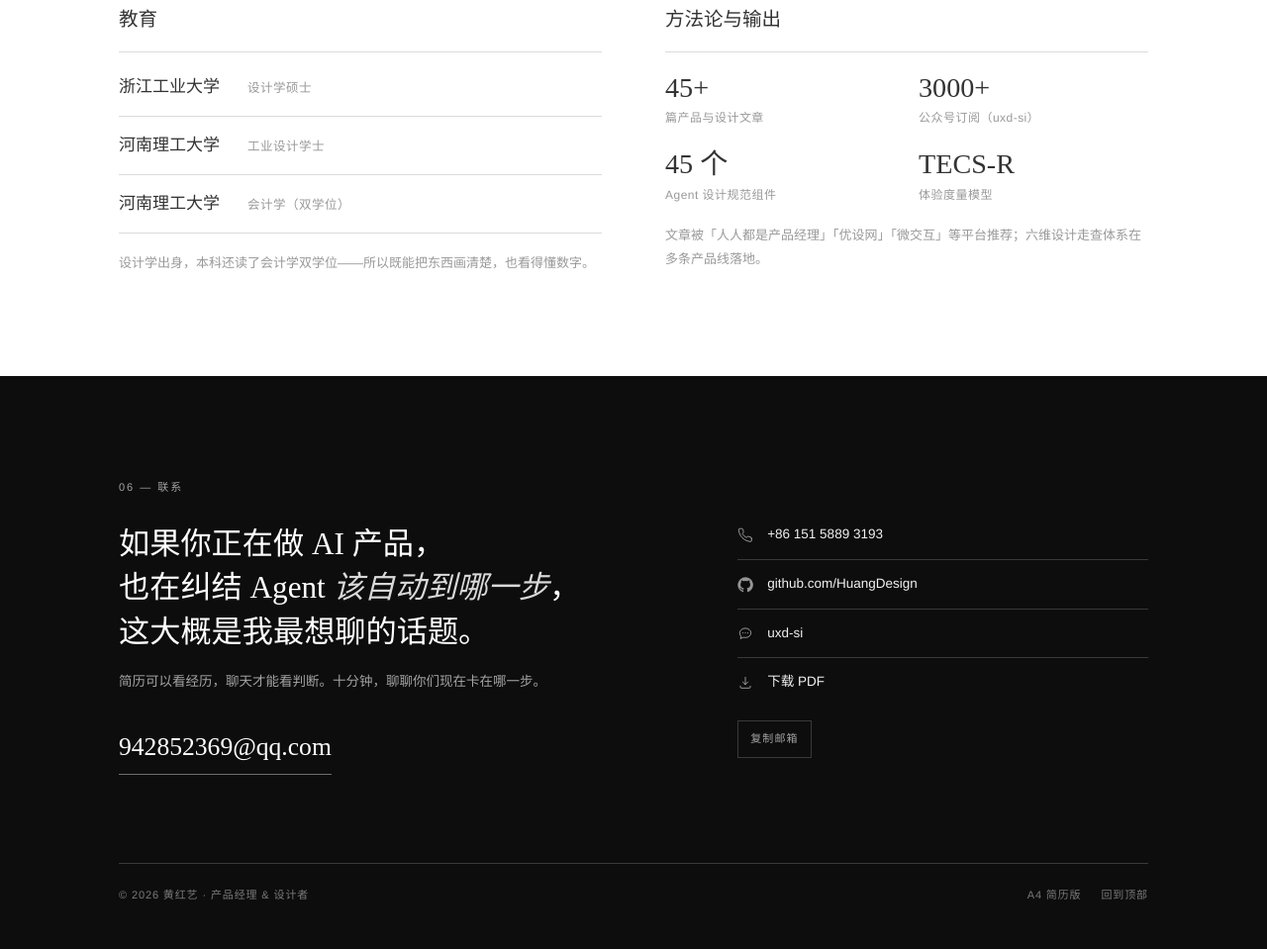
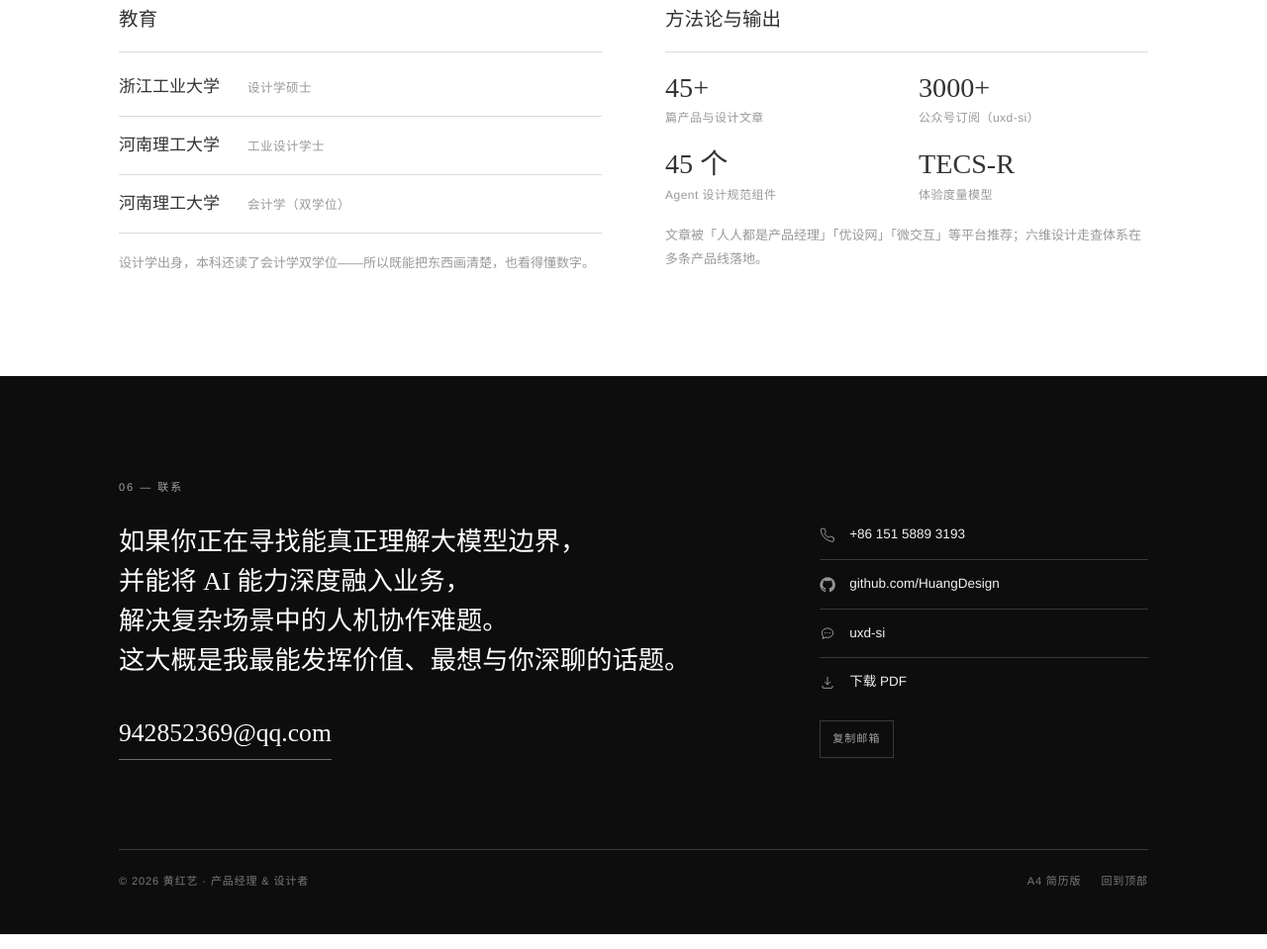
Before and after one commit to HuangDesign/Resume, a plain HTML site: page index.html in a window 1280 px wide. Shown: the part 5538-6497 px from the top of the page at 99% size. Drawn offline with Linux system fonts and the light colour scheme.

Commit message:
联系区文案改为「能理解大模型边界」版本
- 换掉原 CTA 标题与副标题，改为四句：理解边界 / 融入业务 / 解决人机协作难题 / 价值主张
- 长句按语义断行，去掉副标题行；标题字号与栏宽随之调整

```diff
--- a/index.html
+++ b/index.html
@@ -356,16 +356,15 @@
     font-size:11px;letter-spacing:.18em;text-transform:uppercase;color:var(--light-soft);
   }
   .contact__grid{
-    display:grid;grid-template-columns:minmax(0,1.15fr) minmax(0,.85fr);
+    display:grid;grid-template-columns:minmax(0,1.32fr) minmax(0,.68fr);
     gap:clamp(32px,5vw,72px);margin-top:26px;
   }
   .contact h2{
     font-family:var(--serif);font-weight:400;
-    font-size:clamp(1.35rem,2.45vw,1.95rem);line-height:1.42;color:#fff;
-    max-width:100%;
+    font-size:clamp(1.28rem,2.05vw,1.68rem);line-height:1.52;color:#fff;
+    max-width:100%;text-wrap:pretty;
   }
   .contact h2 em{font-style:italic;color:#d9d9d9;}
-  .contact__text{margin-top:16px;font-size:13.5px;line-height:1.85;color:var(--light-soft);max-width:34em;}
   .contact__mail{
     display:inline-block;margin-top:30px;
     font-family:var(--serif);font-size:clamp(1.15rem,2.2vw,1.6rem);
@@ -484,7 +483,7 @@
     .edu__row{gap:2px 10px;}
 
     /* 联系 */
-    .contact h2{font-size:clamp(1.08rem,5.4vw,1.36rem);line-height:1.5;}
+    .contact h2{font-size:clamp(1rem,4.6vw,1.3rem);line-height:1.55;}
     .contact__mail{font-size:clamp(1.02rem,5.4vw,1.4rem);word-break:break-all;}
     .copy-btn{padding:11px 16px;font-size:11.5px;}
     .foot{flex-direction:column;align-items:flex-start;gap:9px;}
@@ -508,7 +507,7 @@
     .section{padding:18pt 0 0;break-inside:avoid;}
     .contact{background:#fff;color:#111;padding:18pt 0;margin-top:18pt;border-top:1px solid #ccc;}
     .contact h2,.contact__mail,.contact__item a,.contact__item p{color:#111;}
-    .contact__icon,.contact__text,.foot{color:#555;}
+    .contact__icon,.foot{color:#555;}
     .foot{border-top-color:#ccc;}
     .js [data-reveal]{opacity:1;transform:none;}
   }
@@ -867,8 +866,7 @@
 
       <div class="contact__grid">
         <div>
-          <h2>如果你正在做 AI 产品，<br class="contact__br">也在纠结 Agent <em>该自动到哪一步</em>，<br class="contact__br">这大概是我最想聊的话题。</h2>
-          <p class="contact__text">简历可以看经历，聊天才能看判断。十分钟，聊聊你们现在卡在哪一步。</p>
+          <h2>如果你正在寻找能真正理解<span class="nw">大模型边界</span>，<br class="contact__br"><span class="nw">并能将</span> <span class="nw">AI 能力</span>深度融入业务，<br class="contact__br">解决复杂场景中的<span class="nw">人机协作难题</span>。<br>这大概是我最能发挥价值、<span class="nw">最想与你深聊的话题</span>。</h2>
           <a class="contact__mail" href="mailto:942852369@qq.com">942852369@qq.com</a>
         </div>
 
```
